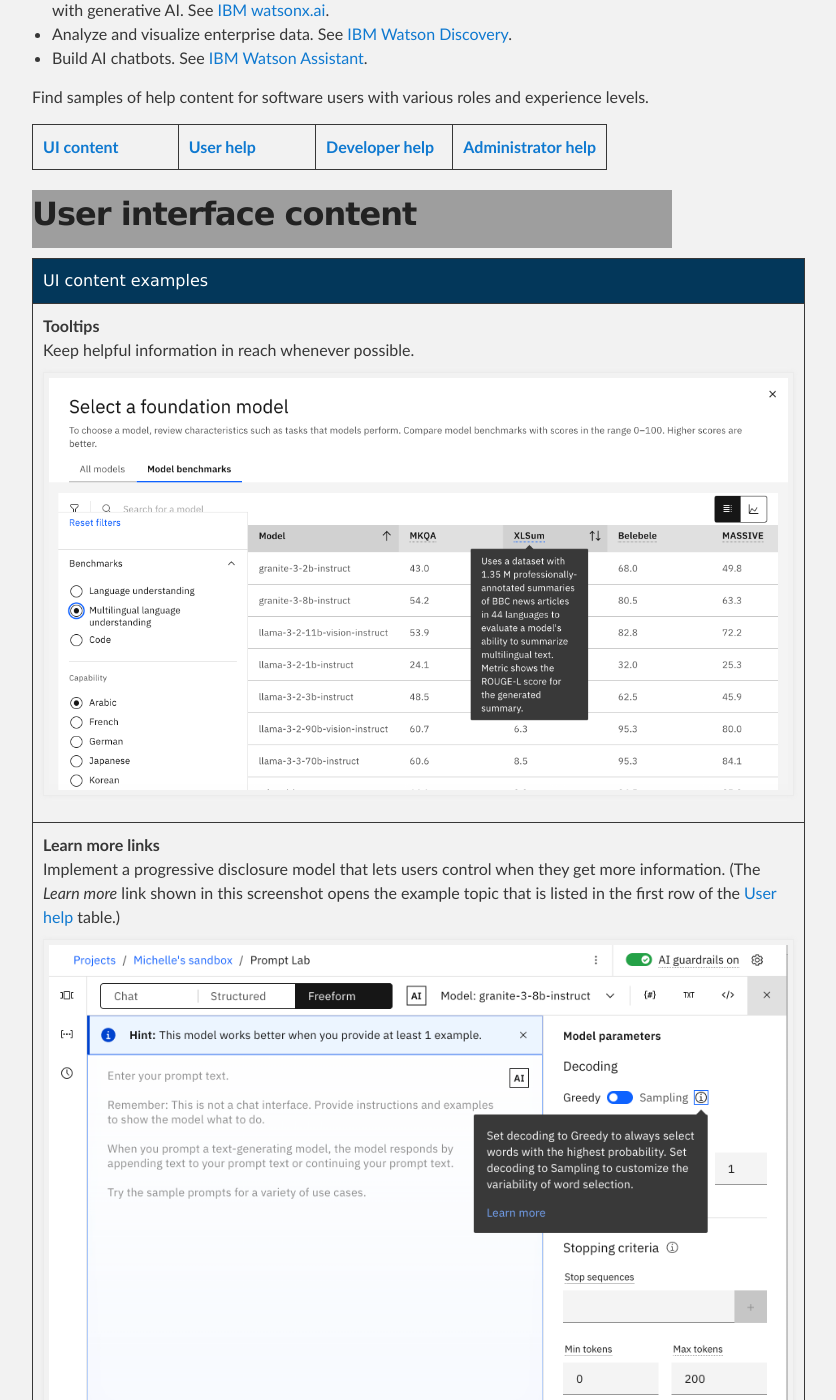
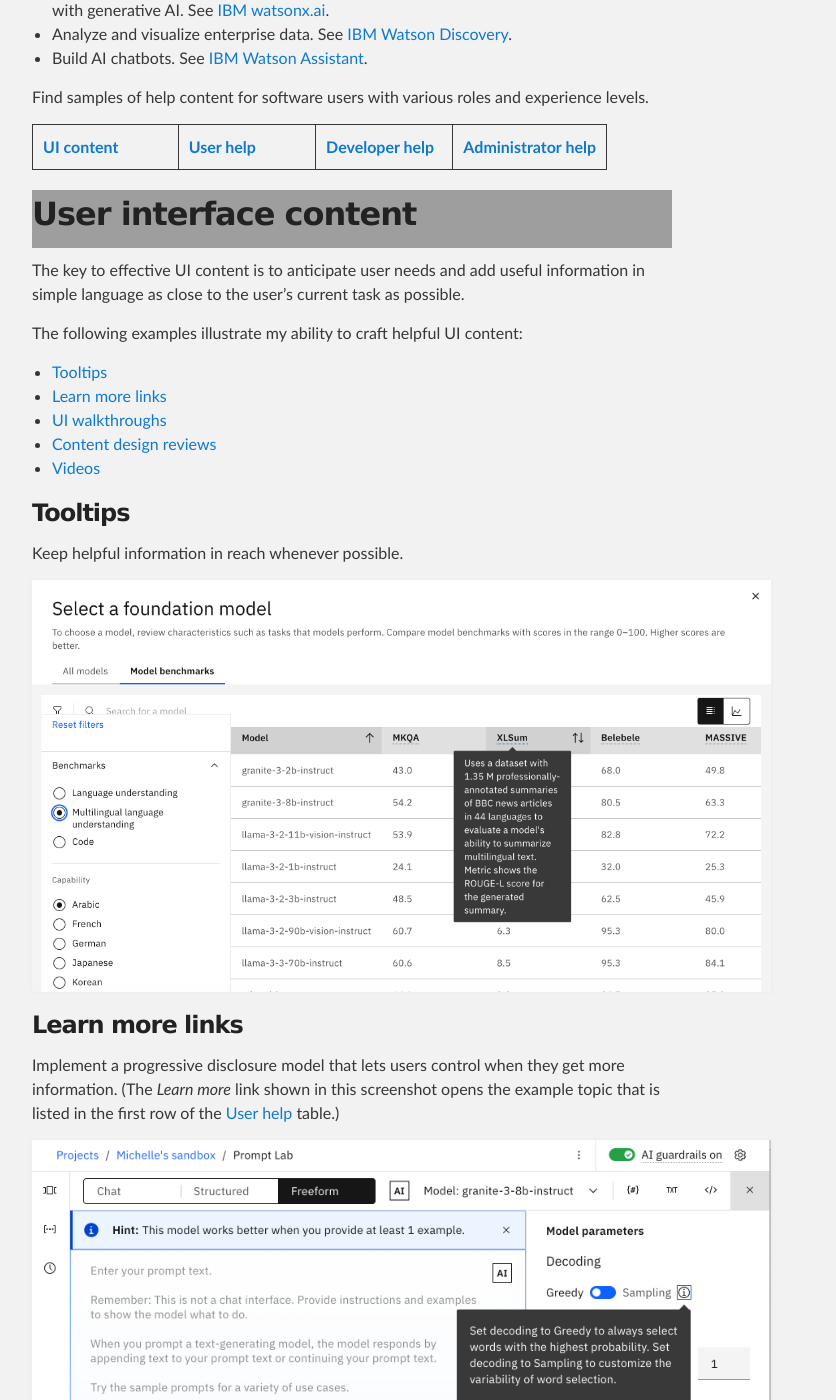
Before and after one commit to michelle-miller/michelle-miller.github.io, a Jekyll site: the page built from index.md, in a window 1280 px wide and 1400 px high, scrolled down 413 px. Shown: the whole window, without its empty margins (288-1124 px from the left). Built offline with Jekyll 4.4.1, drawn with Linux system fonts in a browser that asks for light colours; our own code applies the rules of GitHub Pages for plain Markdown files; some of the changed text lies outside the part shown; grey boxes are pictures that could not be loaded.

Commit message:
reformat ui text section

```diff
--- a/index.md
+++ b/index.md
@@ -12,13 +12,38 @@ Find samples of help content for software users with various roles and experienc
 
 ## User interface content
 
-| UI content examples |
-|:----------------|
-| **Tooltips** <br/> Keep helpful information in reach whenever possible.<br/> ![Foundation model benchmark summary](https://michelle-miller.github.io/samples/ui-help-metrics-def.png)<br/> |
-| **Learn more links** <br/> Implement a progressive disclosure model that lets users control when they get more information. (The *Learn more* link shown in this screenshot opens the example topic that is listed in the first row of the [User help](#user-help) table.) <br/> ![Learn more link from the model parameters pane](https://michelle-miller.github.io/samples/progressive-disclosure-model-params.png)<br/> |
-| **UI walkthroughs** <br/> Build walkthroughs that help users to get familiar with new tools. <br/> ![Comments for the designer about a description for an Agent Lab screen](https://michelle-miller.github.io/samples/agent-lab-add-tools.png) <br/> |
-| **Collaboration in Figma** <br/> Team with UI designers to craft UI language that supports the task workflow. <br/> ![language suggestions made to the designer in Figma](https://michelle-miller.github.io/samples/agent-lab-desc.png)<br/> |
-| **Videos** <br/> Create short videos to explain complex concepts. <br/> <iframe width="480" height="270" src="https://video.ibm.com/embed/recorded/133282182" scrolling="no" allowfullscreen webkitallowfullscreen frameborder="0" style="border: 0 none transparent;"></iframe> |
+The key to effective UI content is to anticipate user needs and add useful information in simple language as close to the user's current task as possible.
+
+The following examples illustrate my ability to craft helpful UI content:
+
+- [Tooltips](#tooltips)
+- [Learn more links](#learn-more-links)
+- [UI walkthroughs](#ui-walkthroughs)
+- [Content design reviews](#content-design-reviews)
+- [Videos](#videos)
+
+### Tooltips
+Keep helpful information in reach whenever possible.
+
+![Foundation model benchmark summary](https://michelle-miller.github.io/samples/ui-help-metrics-def.png)
+
+### Learn more links
+Implement a progressive disclosure model that lets users control when they get more information. (The *Learn more* link shown in this screenshot opens the example topic that is listed in the first row of the [User help](#user-help) table.)
+
+![Learn more link from the model parameters pane](https://michelle-miller.github.io/samples/progressive-disclosure-model-params.png)
+
+### UI walkthroughs**
+Build walkthroughs that help users to get familiar with new tools.
+
+![Comments for the designer about a description for an Agent Lab screen](https://michelle-miller.github.io/samples/agent-lab-add-tools.png)
+
+### Content design reviews
+Team with UI designers to craft UI language that supports the task workflow. <br/> ![language suggestions made to the designer in Figma](https://michelle-miller.github.io/samples/agent-lab-desc.png)
+
+### Videos
+Create short videos to explain complex concepts.
+
+<iframe width="480" height="270" src="https://video.ibm.com/embed/recorded/133282182" scrolling="no" allowfullscreen webkitallowfullscreen frameborder="0" style="border: 0 none transparent;"></iframe>
 
 ## User help
 
```
